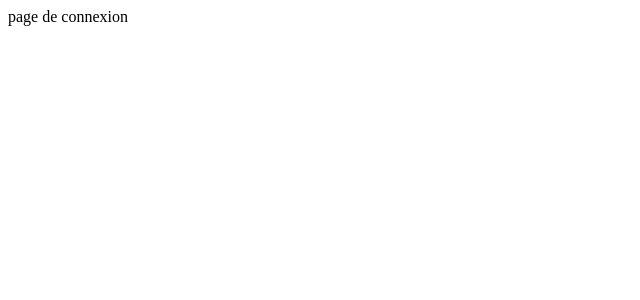
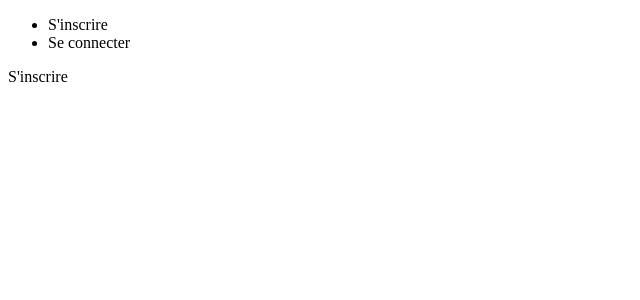
Before and after one commit to DamienDem/P7_groupamia, a React (Create React App) app in the folder frontend/: page /auth in a window 1280 px wide. Shown: the top 300 px of the page, without its empty margins (0-640 px from the left). Built offline with nearby package versions, Linux system fonts and the light colour scheme.

Commit message:
Création du choix de connection

```diff
--- a/frontend/package.json
+++ b/frontend/package.json
@@ -6,6 +6,7 @@
     "@testing-library/jest-dom": "^5.16.1",
     "@testing-library/react": "^12.1.2",
     "@testing-library/user-event": "^13.5.0",
+    "axios": "^0.25.0",
     "node-sass": "^7.0.1",
     "react": "^17.0.2",
     "react-dom": "^17.0.2",
--- a/frontend/src/App.js
+++ b/frontend/src/App.js
@@ -13,7 +13,7 @@ function App() {
           <Route path="/auth" element={<Auth/>} />
           <Route path="/" element={<Home />} />
           <Route path="/profil" element={<Profil/>} />
-          <Route element={PageNotFound} />
+          <Route element={<PageNotFound/>} />
         </Routes>
       </div>
     </Router>
--- /dev/null
+++ b/frontend/src/components/Login.js
@@ -0,0 +1,11 @@
+import React, { useState } from "react";
+
+const login = () => {
+    return(
+        <div >
+            Se connecter
+        </div>
+    )
+}
+
+export default login;
--- /dev/null
+++ b/frontend/src/components/SignUp.js
@@ -0,0 +1,11 @@
+import React from "react";
+
+const signUp = () => {
+    return(
+        <div >
+            S'inscrire
+        </div>
+    )
+}
+
+export default signUp;
--- a/frontend/src/pages/Auth.js
+++ b/frontend/src/pages/Auth.js
@@ -1,10 +1,33 @@
-import React from "react";
+import React, { useState } from "react";
+import Login from '../components/Login';
+import SignUp from '../components/SignUp';
 
 const Auth = () => {
-    return (
-    <div>
-        page de connexion
-    </div>
+    const [signUp, setSignUp] = useState(true);
+    const [signIn, setSignIn] = useState(false);
+
+    const connectionChoice = (e) => {
+        if(e.target.id === 'signUp'){
+            setSignIn(false);
+            setSignUp(true);
+        }
+        if(e.target.id === 'signIn'){
+            setSignIn(true);
+            setSignUp(false);
+        }
+    }
+
+    return(
+        <div className="connection-form">
+            <div className="form-container">
+                <ul>
+                    <li onClick={connectionChoice} id='signUp'> S'inscrire </li>
+                    <li onClick={connectionChoice} id="signIn"> Se connecter </li>
+                </ul>
+                {signUp && <SignUp/>}
+                {signIn && <Login/>}
+            </div>
+        </div>
     )
 };
 
```
Also changed, not shown: 1 other file (tests, documents, lock files or other folders).
